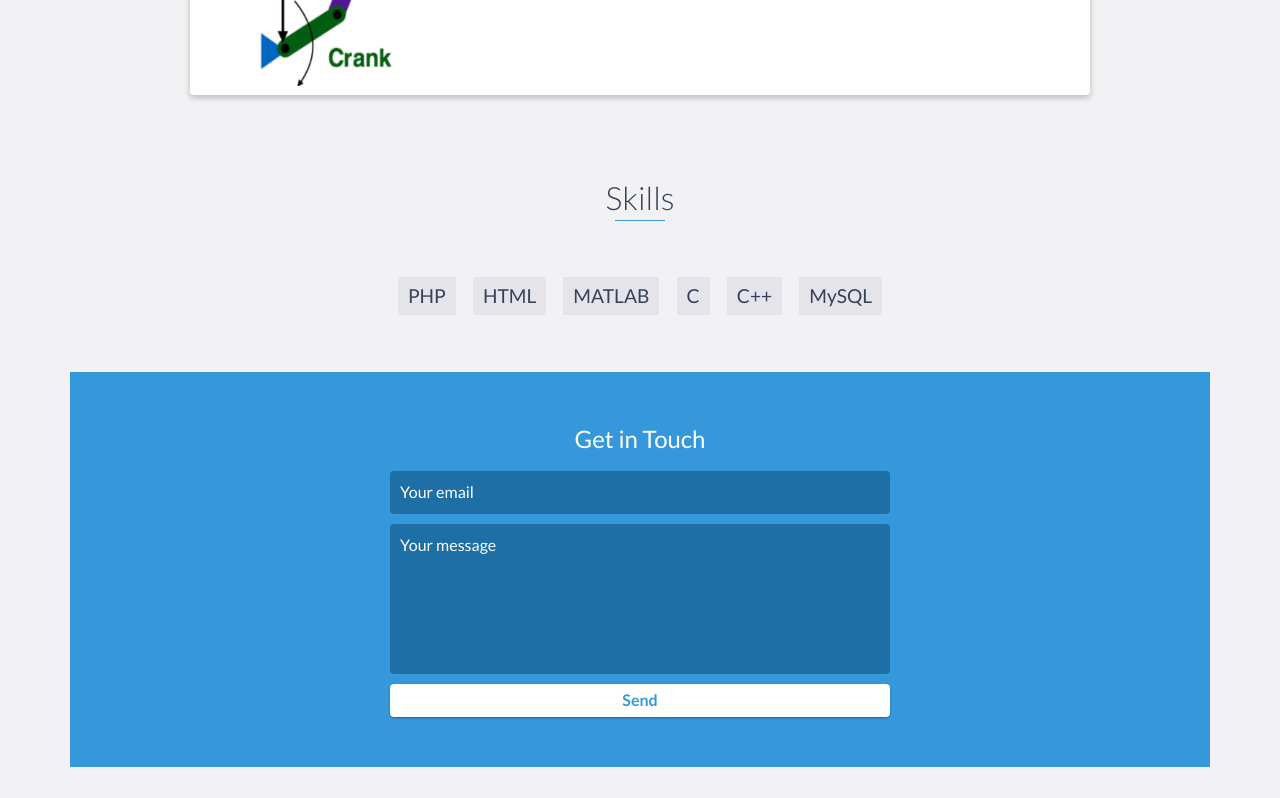
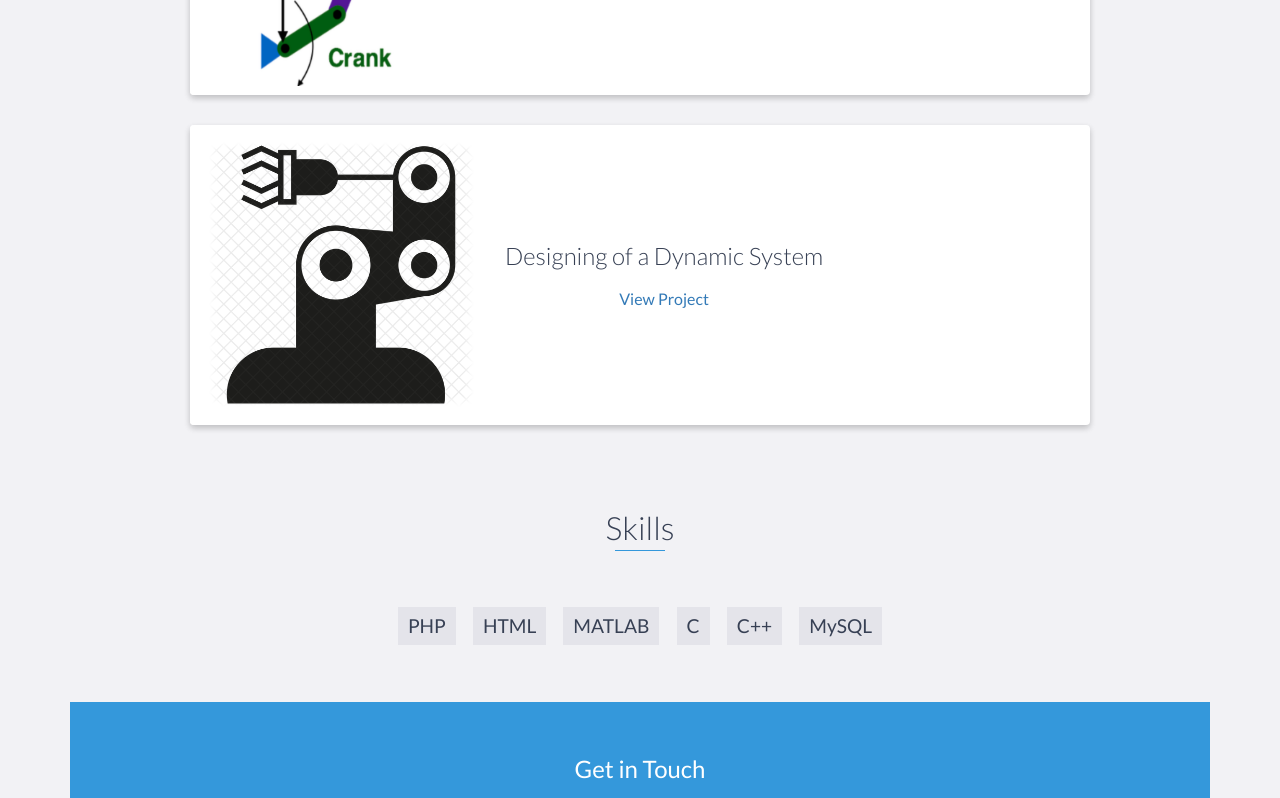
Before and after one commit to Junaidk11/junaidk11.github.io, a plain HTML site: page index.html in a window 1280 px wide. Shown: the part 3140-3938 px from the top of the page. Drawn offline with nearby package versions, Linux system fonts and the light colour scheme.

Commit message:
Started populating dynamicsystem.html page.
first commit for the dynamicststem.html page.  Still need to populate the page.

```diff
--- a/index.html
+++ b/index.html
@@ -167,8 +167,23 @@
                     </div>
                     <!-- End .project-info -->
                 </div>
-             </div>
+            </div>
 
+            <div class="row">
+               <div class="project shadow-large">
+                     <div class="project-image">
+                           <img src="images/inverseandforwardkinematicicon.png" style="width:300px;height:300px;" />
+                       </div>
+                       <!-- End .project-image -->
+                       <div class="project-info">
+                           <h3> Designing of a Dynamic System </h3>
+                           <p>
+                           </p>
+                           <a href="projects/dynamcisystem.html">View Project</a>
+                       </div>
+                       <!-- End .project-info -->
+               </div>
+            </div>
 
 
                   <!-- Uncomment when Finished Populating Page
```
Also changed, not shown: projects/dynamicsystem.html (added).
